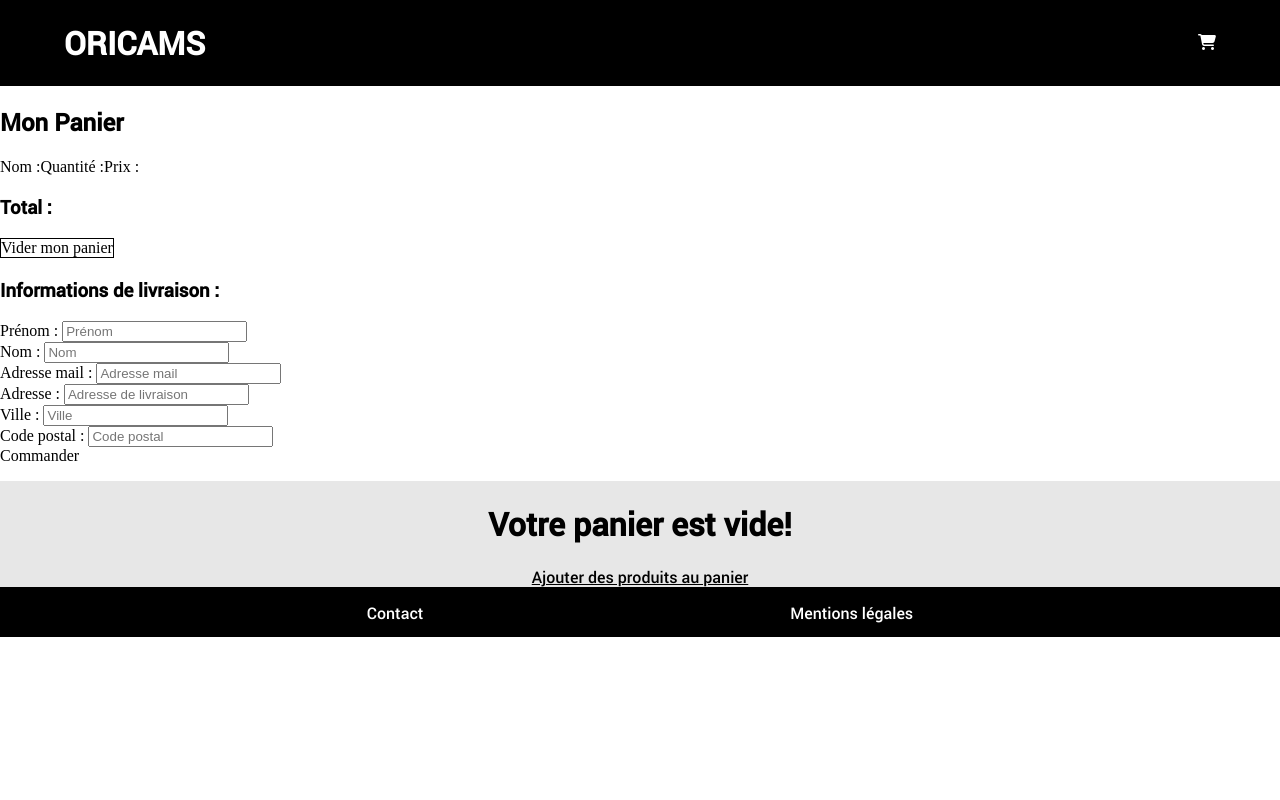
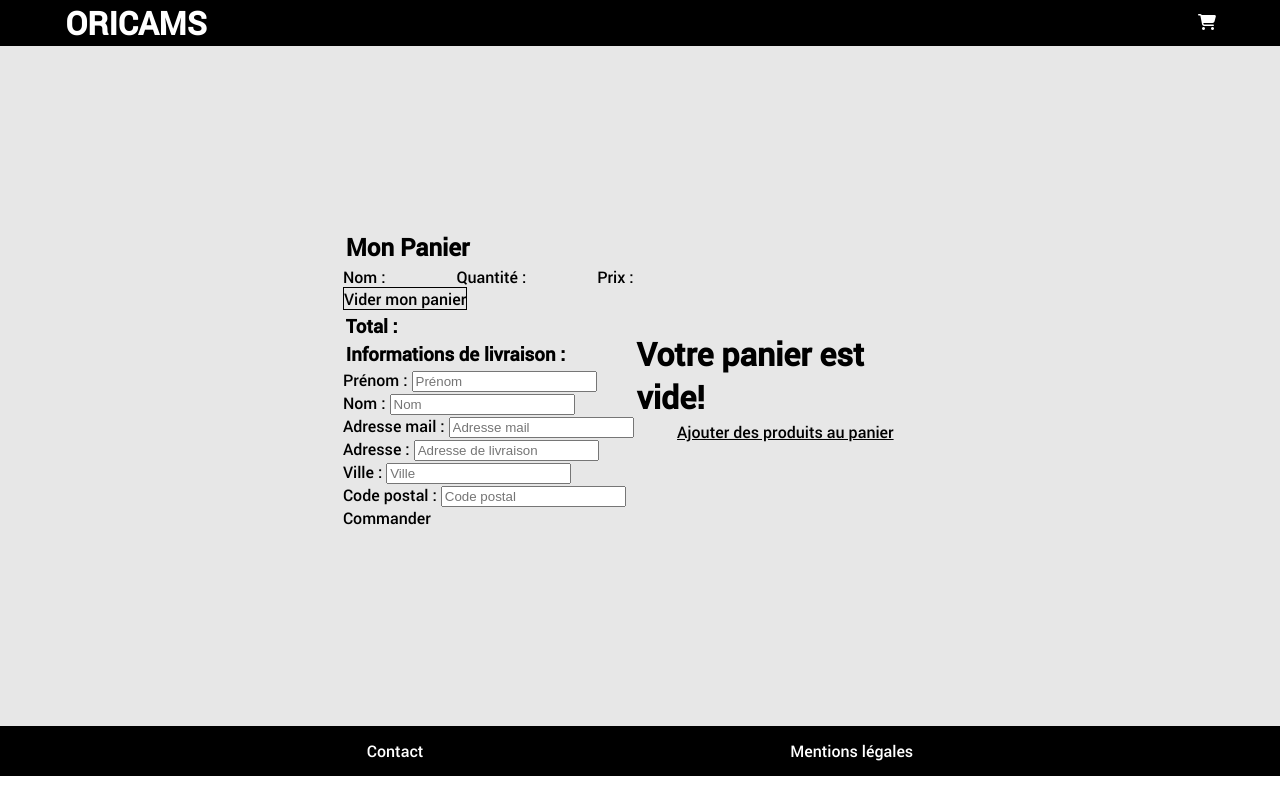
Before and after one commit to sevdaerol/ErolSevda_5_24072021, a plain HTML site: page frontend/cart.html in a window 1280 px wide. Drawn offline with Linux system fonts and the light colour scheme.

Commit message:
localstorage

```diff
--- a/frontend/cart.css
+++ b/frontend/cart.css
@@ -2,10 +2,17 @@
   font-family: "Roboto-Medium";
   src: url(fonts/Roboto-Medium.ttf);
 }
-
+.cart_container{
+  display: flex;
+  justify-content: center;
+  align-items: center;
+  background-color: rgb(231, 231, 231);
+  height: 85vh;
+  font-family: "Roboto-Medium";
+}
 .cart_filled_informations{
   display: flex;
-  color: black;
+  justify-content: space-between;
 }
 
 .empty_cart_btn{
@@ -25,3 +32,6 @@
   font-family: "Roboto-Medium";
   text-decoration: underline;
 }
+h1, h2, h3{
+  margin: 1%;
+}
--- a/frontend/cart.html
+++ b/frontend/cart.html
@@ -30,13 +30,12 @@
                             <div class="cart_filled_informations_price">Prix :</div>
                         </div>
 
-                        <div><h3 class="total">Total :</h3></div>
-
                         <div class="empty_cart_case"> <!---pour vider le panier-->
                             <a href="cart.html">
                                 <div class="empty_cart_btn">Vider mon panier</div>
                             </a>
                         </div>
+                        <h3 class="total">Total :</h3>
                     </div>
 
                     <div class="cart_order">
--- a/frontend/cart.js
+++ b/frontend/cart.js
@@ -6,25 +6,29 @@ main(); //function call
 function main() {
     viewCart();
     forEmptyCart();
+    totalOfCart();
 }
 
 function viewCart() {
     let filledCart = document.querySelector(".cart_filled");
-    let ifempty = document.querySelector(".empty_cart_case");
-    let emptyCart = document.querySelector(".cart_empty");
+    let ifempty = document.querySelector(".empty_cart_case"); //vider le panier
+    let emptyCart = document.querySelector(".cart_empty"); //si le panier est vide
 
     // si il ya un objet dans localstorage => afficher dans l'emplacement cree et masquer element .cart_empty
     if (localStorage.getItem("articles")) {
         filledCart.style.display = "flex";
         filledCart.style.flexDirection = "column";
-        filledCart.style.justifyContent = "space-around"
+        filledCart.style.justifyContent = "space-between";
+        filledCart.style.backgroundColor = "white";
+        filledCart.style.padding = "2%";
+        filledCart.style.height = "75%";
         emptyCart.style.display ="none";
     }
 
     //creer emplacement pour les donnees recu du tableau localstorage
     for (let article in copyLocalStorage) {
         let productInCart = document.createElement("div");
-        cart.insertBefore(productInCart, ifempty);
+        cart.insertBefore(productInCart, ifempty); //bouton vider le panier
         productInCart.classList.add("cart_filled_informations");
 
         let productName = document.createElement("div");
@@ -46,6 +50,11 @@ function viewCart() {
 }
 
 //creer fonction pour total du panier!!!!!
+function totalOfCart(){
+    let arrayForPrice = [];
+    let priceTotal = document.querySelector(".total");
+
+}
 
 
 //cree fonction puis ajouter un evenement pour vider le panier au click!
@@ -58,4 +67,6 @@ btnForEmptyCart.addEventListener("click", () => {
 
 
 //creer fonction pour soumettre le formulaire
+
+
 console.log("ok!");
```
